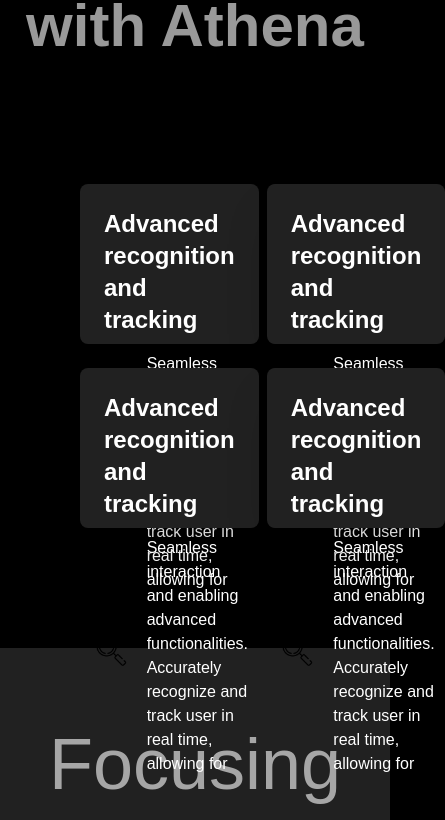
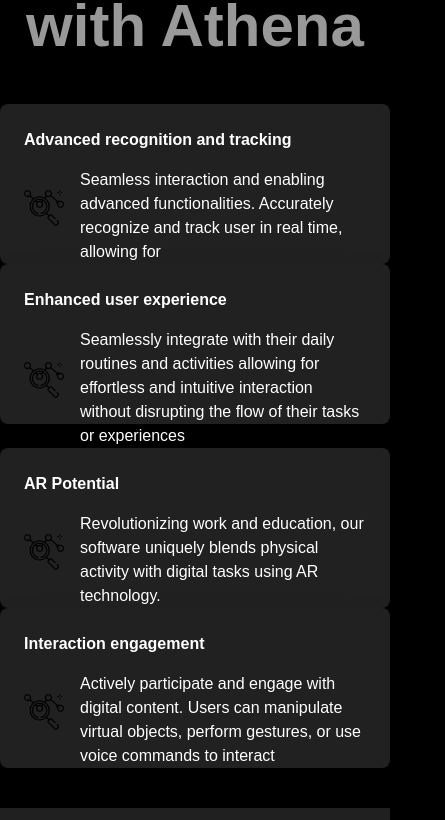
Before and after one commit to abhayratnakar123/gati-frontend, a Next.js app: page / in a window 390 px wide. Shown: the part 1264-2084 px from the top of the page, 445 px wide, since content can reach past the window. Built offline with nearby package versions, Linux system fonts and the light colour scheme.

Commit message:
Add Responsive to HomePage

```diff
--- a/src/components/main/index.tsx
+++ b/src/components/main/index.tsx
@@ -50,66 +50,66 @@
       </div>
       {/* Prodecgt Section  */}
 
+      <section>
         <div className="flex justify-center items-center flex-col">
           <p className="font-bold text-6xl opacity-60 text-center mt-20 text-white">
             Navigate your digital realm efficiently with Athena
           </p>
         </div>
-      <div className="flex  justify-center gap-6 mt-12 flex-col p-20 ">
-        <div className="flex gap-2 lg:flex-row sm:flex-col ">
-          <div className="animate-slide-in-up bg-[#212121] shadow-2xl rounded-lg p-6 h-40 transform transition-transform duration-300 hover:scale-105">
-            <h3 className="font-bold text-2xl text-white">
+
+        <div className="flex  justify-center gap-6 mt-12 flex-col lg:p-20 sm:p-[1rem] ">
+          <div className="lg:flex gap-2 lg:flex-row sm:flex-col  ">
+            <div className="animate-slide-in-up bg-[#212121] shadow-2xl rounded-lg p-6 h-40 transform transition-transform duration-300 hover:scale-105 sm:mb-[1rem]">
+              <h3 className="font-bold lg:text-2xl text-white">
                 Advanced recognition and tracking
               </h3>
               <div className="flex justify-center items-center gap-4">
-              <img src="/images/icon1.png" className="h-10"></img>
+                <img src="/images/icon1.png" className="h-10 sm:contents lg:flex "></img>
                 <p className="mt-4 text-white">
                   Seamless interaction and enabling advanced functionalities.
                   Accurately recognize and track user in real time, allowing for
                 </p>
               </div>
             </div>
-          <div className="animate-slide-in-up bg-[#212121] shadow-2xl rounded-lg p-6 h-40 transform transition-transform duration-300 hover:scale-105">
-            <h3 className="font-bold text-2xl text-white">
-              Advanced recognition and tracking
+            <div className="animate-slide-in-up bg-[#212121] shadow-2xl rounded-lg p-6 h-40 transform transition-transform duration-300 hover:scale-105 sm:mb-[1rem]">
+              <h3 className="font-bold lg:text-2xl text-white">
+              Enhanced user experience
               </h3>
               <div className="flex justify-center items-center gap-4">
-              <img src="/images/icon1.png" className="h-10 text-white"></img>
+                <img src="/images/icon1.png" className="h-10 sm:hidden text-white"></img>
                 <p className="mt-4 text-white">
-                Seamless interaction and enabling advanced functionalities.
-                Accurately recognize and track user in real time, allowing for
+                Seamlessly integrate with their daily routines and activities allowing for effortless and intuitive interaction without disrupting the flow of their tasks or experiences
                 </p>
               </div>
             </div>
           </div>
 
-        <div className="flex gap-2 lg:flex-row sm:flex-col ">
+          <div className="lg:flex gap-2 lg:flex-row sm:flex-col">
             <div className="animate-slide-in-up bg-[#212121] shadow-2xl rounded-lg p-6 h-40 transform transition-transform duration-300 hover:scale-105">
-            <h3 className="font-bold text-2xl text-white">
-              Advanced recognition and tracking
+              <h3 className="font-bold lg:text-2xl text-white">
+              AR Potential
               </h3>
               <div className="flex justify-center items-center gap-4">
                 <img src="/images/icon1.png" className="h-10"></img>
                 <p className="mt-4 text-white">
-                Seamless interaction and enabling advanced functionalities.
-                Accurately recognize and track user in real time, allowing for
+                Revolutionizing work and education, our software uniquely blends physical activity with digital tasks using AR technology.
                 </p>
               </div>
             </div>
             <div className="animate-slide-in-up bg-[#212121] shadow-2xl rounded-lg p-6 h-40 transform transition-transform duration-300 hover:scale-105">
-            <h3 className="font-bold text-2xl text-white">
-              Advanced recognition and tracking
+              <h3 className="font-bold lg:text-2xl text-white">
+              Interaction engagement
               </h3>
               <div className="flex justify-center items-center gap-4">
                 <img src="/images/icon1.png" className="h-10"></img>
                 <p className="mt-4 text-white">
-                Seamless interaction and enabling advanced functionalities.
-                Accurately recognize and track user in real time, allowing for
+                Actively participate and engage with digital content. Users can manipulate virtual objects, perform gestures, or use voice commands to interact
                 </p>
               </div>
             </div>
           </div>
         </div>
+      </section>
 
       <div className="mt-10 bg-[#212121]">
         <section className="p-10">
@@ -117,11 +117,11 @@
             Focusing on Humans and AI
           </div>
 
-          <div className="lg:flex lg:flex-row  text-white justify-center sm:flex-col p-10">
+          <div className="lg:flex lg:flex-row  text-white justify-center sm:flex-col sm:justify-center sm:items-center p-10">
             <img src="/images/bimg1.png" alt=""></img>
 
-            <div className="flex w-[50%] flex-col ml-[13rem]">
-              <p className="inline-block text-xl  leading-9">
+            <div className="flex lg:w-[50%] flex-col lg:ml-[13rem] sm:ml-[10rem]">
+              <p className="inline-block text-xl  leading-9 sm ">
                 AI and technology are experiencing rapid growth and expansion,
                 revolutionizing various aspects of our lives. Its capabilities
                 continue to advance, humans are expected to increasingly rely on
@@ -279,7 +279,9 @@
       </div>
 
       <section>
-        <div className="text-6xl text-white text-center mt-20 font-bold opacity-60">Explore</div>
+        <div className="text-6xl text-white text-center mt-20 font-bold opacity-60">
+          Explore
+        </div>
         <div className="h-full w-full pt-12 p-4 mt-10 ">
           <div className="grid gap-14 md:grid-cols-3 md:gap-5">
             <div className="rounded-xl bg-[#212121] p-6 text-center shadow-xl">
@@ -406,10 +408,9 @@
       <section className="flex flex-col items-center justify-center">
         <div className="animate-make-it-bigger text-white supports-no-scroll-driven-animations:animate-none text-center text-3xl font-bold leading-[1] md:text-[160px] [animation-timeline:\-\-quote] [view-timeline-name:\-\-quote] [animation-range:0%_60%] mt-20">
           Products
-
         </div>
 
-        <div className="grid sm:grid-cols-1 lg:grid-cols-3 grid-rows-2 gap-1 sm:gap-2">
+        <div className="grid sm:grid-cols-1 lg:grid-cols-3 grid-rows-2 sm:gap-2 m-10">
           <ProductCard
             icon={customSoftwareIcon}
             title="Custom Software Development"
@@ -440,7 +441,6 @@
             title="Custom Software Development"
             description="Your vision combined with our code to deliver a bespoke software solution that works just the way you want."
           />
-
         </div>
       </section>
     </div>
--- a/src/components/prodect/index.tsx
+++ b/src/components/prodect/index.tsx
@@ -2,7 +2,7 @@
 
 const ProductCard = ({ icon, title, description }:any) => {
   return (
-    <div className="bg-[#212121] h-[60vh] lg:w-[20vw] text-white p-6 rounded-lg shadow-md transform transition-transform hover:scale-105">
+    <div className="bg-[#212121] h-[50vh] lg:w-[26vw]  text-white p-6 rounded-lg shadow-md transform transition-transform hover:scale-105">
       <div className="flex justify-center mb-4">
         <div className="bg-gradient-to-r from-purple-500 to-blue-500 rounded-lg">
           <img src='https://img.freepik.com/free-vector/code-typing-concept-illustration_114360-4296.jpg?t=st=1720610612~exp=1720614212~hmac=6eba37c0762460f56d1618f2fd8155c724610981131331ff6207883025a102d3&w=740' alt={`${title} icon`} className="h-40" />
```
Lines whose indentation alone changed are shown as unchanged.
